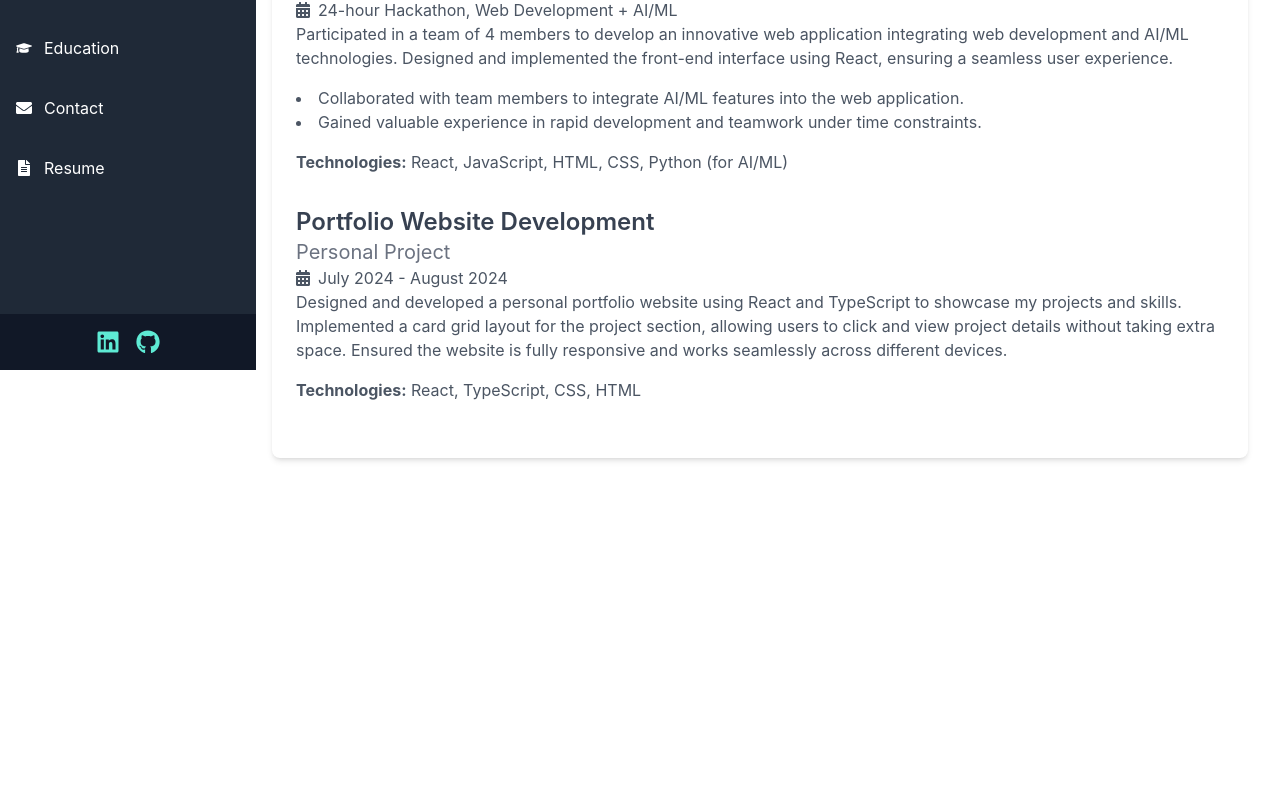
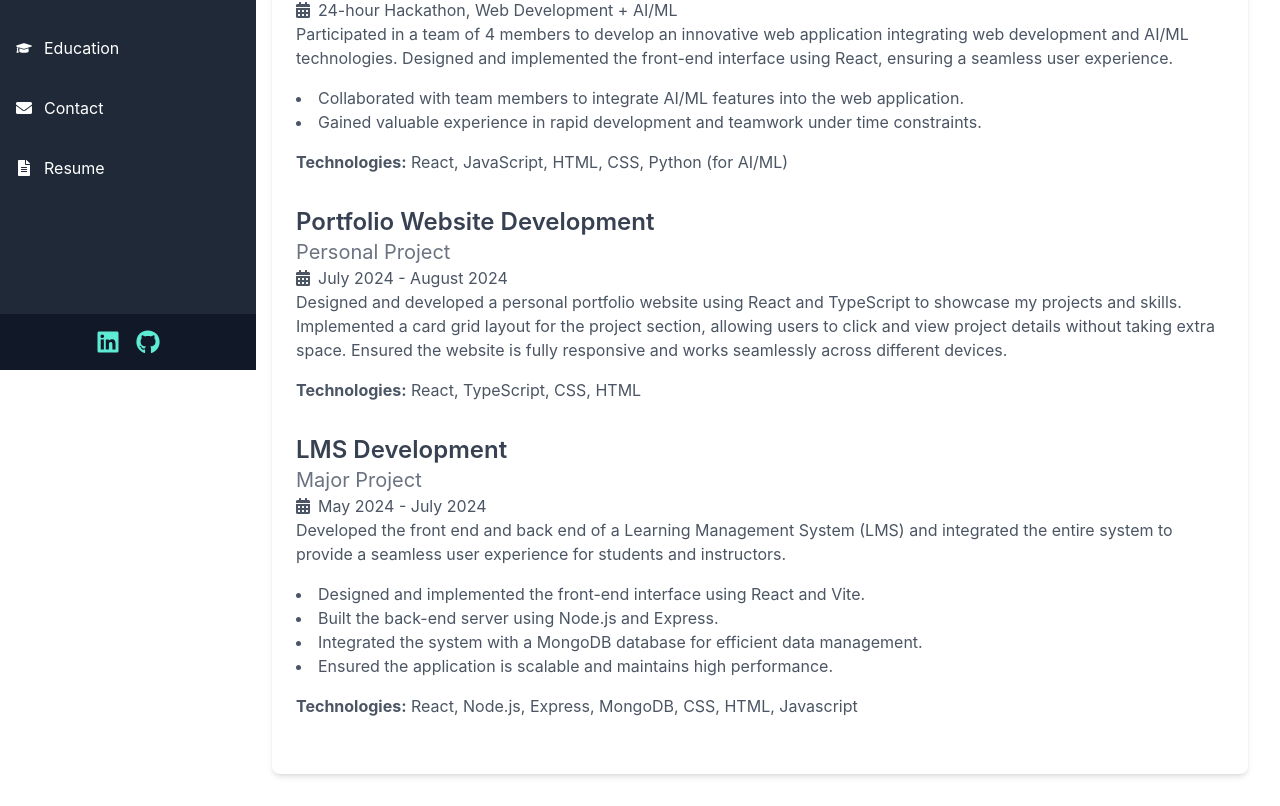
Before and after one commit to Uttam1910/stellar-portfolio-react, a React (Create React App) app: page /experience in a window 1280 px wide. Shown: the part 430-1236 px from the top of the page. Before the commit the page ends 920 px from the top, so only its background shows below. Built offline with nearby package versions, Linux system fonts and the light colour scheme.

Commit message:
Updated experience sections

```diff
--- a/src/pages/Experience.tsx
+++ b/src/pages/Experience.tsx
@@ -38,6 +38,20 @@ const Experience: React.FC = () => {
           <p className="text-gray-600 mt-4"><strong>Technologies:</strong> React, TypeScript, CSS, HTML</p>
         </div>
 
+        <div className="experience-item mb-8">
+          <h2 className="text-2xl font-semibold text-gray-700">LMS Development</h2>
+          <h3 className="text-xl text-gray-500">Major Project</h3>
+          <p className="text-gray-600"><i className="fas fa-calendar-alt mr-2"></i>May 2024 - July 2024</p>
+          <p className="text-gray-600">Developed the front end and back end of a Learning Management System (LMS) and integrated the entire system to provide a seamless user experience for students and instructors.</p>
+          <ul className="list-disc list-inside text-gray-600 mt-4">
+            <li>Designed and implemented the front-end interface using React and Vite.</li>
+            <li>Built the back-end server using Node.js and Express.</li>
+            <li>Integrated the system with a MongoDB database for efficient data management.</li>
+            <li>Ensured the application is scalable and maintains high performance.</li>
+          </ul>
+          <p className="text-gray-600 mt-4"><strong>Technologies:</strong> React, Node.js, Express, MongoDB, CSS, HTML, Javascript</p>
+        </div>
+
       </section>
     </main>
   );
```
